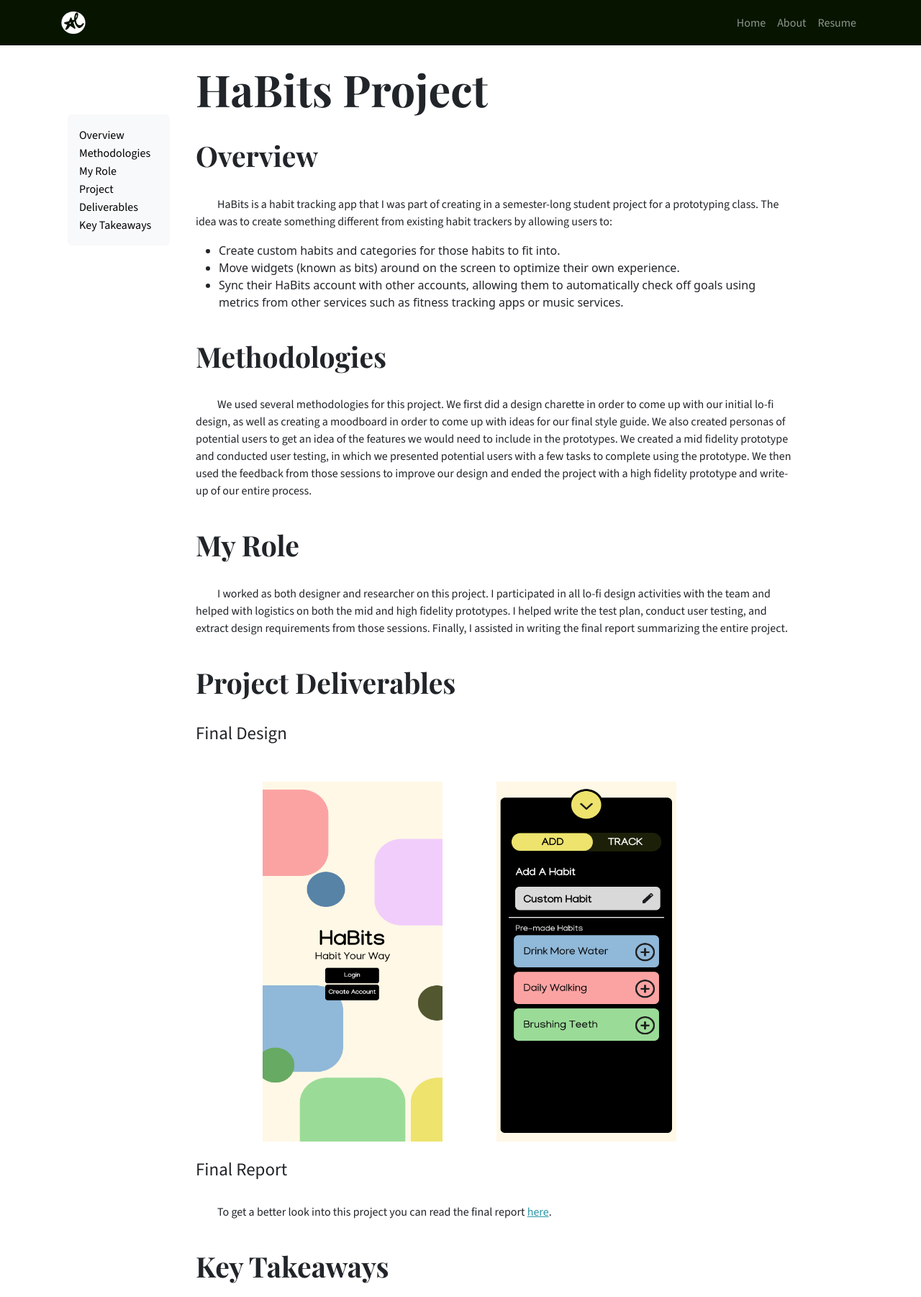
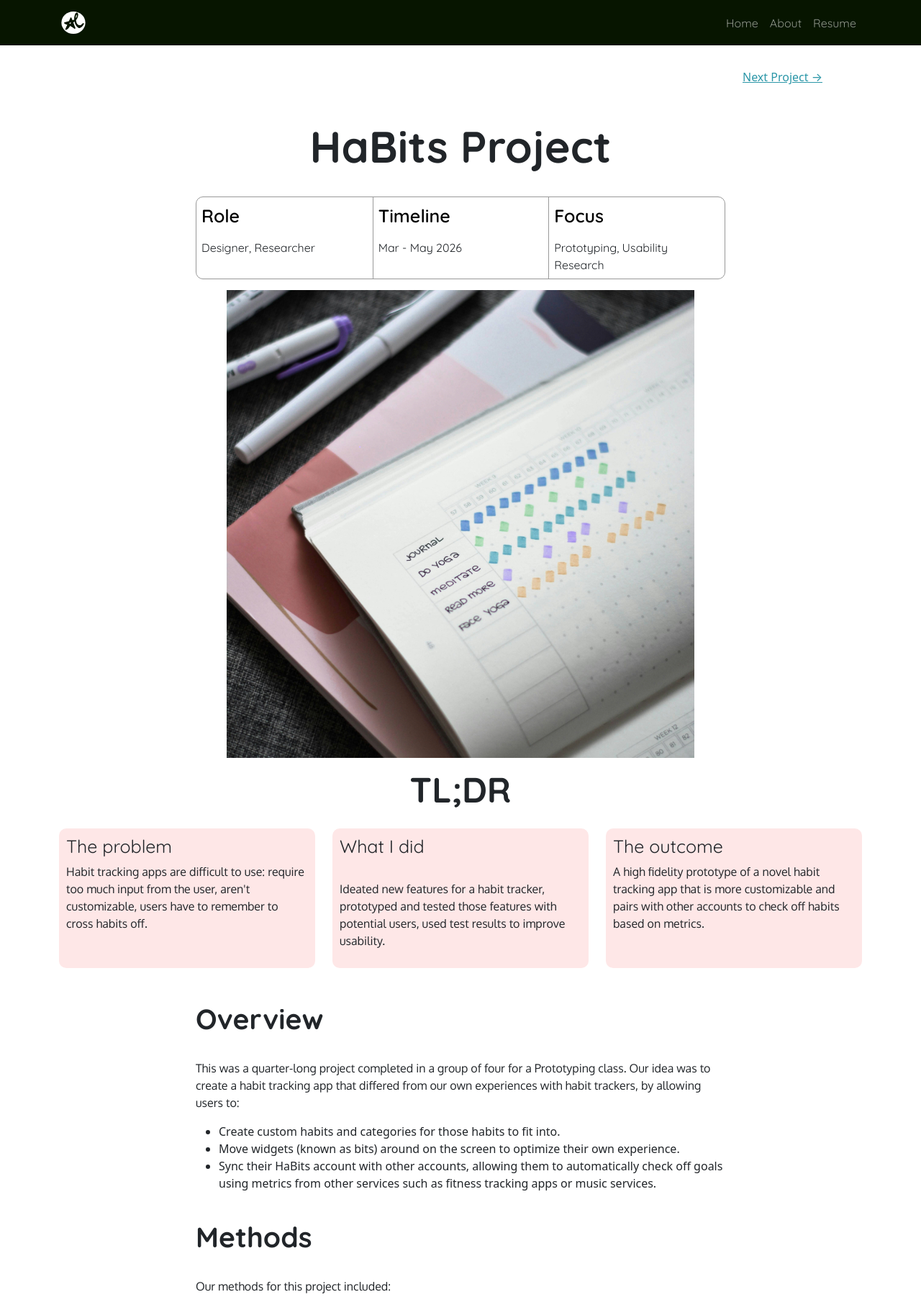
Before and after one commit to orangeheadache/portfolio, a plain HTML site: page habits.html in a window 1280 px wide. Shown: the top 1802 px of the page at 72% size. Drawn offline with nearby package versions, Linux system fonts and the light colour scheme; a web font is replaced by a local one.

Commit message:
Add files via upload

```diff
--- a/about.html
+++ b/about.html
@@ -7,9 +7,9 @@
   <link href="https://cdn.jsdelivr.net/npm/bootstrap@5.3.3/dist/css/bootstrap.min.css" rel="stylesheet">
   <link href="css/style.css" rel="stylesheet">
 
-  <link rel="preconnect" href="https://fonts.googleapis.com">
+<link rel="preconnect" href="https://fonts.googleapis.com">
 <link rel="preconnect" href="https://fonts.gstatic.com" crossorigin>
-<link href="https://fonts.googleapis.com/css2?family=Playfair+Display:ital,wght@0,400..900;1,400..900&family=Source+Sans+3:ital,wght@0,200..900;1,200..900&display=swap" rel="stylesheet">
+<link href="https://fonts.googleapis.com/css2?family=Oxygen:wght@300;400;700&family=Quicksand:wght@300..700&display=swap" rel="stylesheet">
 </head>
 <body>
   <!-- Sticky navigation bar -->
--- a/css/style.css
+++ b/css/style.css
@@ -12,50 +12,49 @@ a img:hover { opacity: 0.85; }
 }
 
 h1{
-  font-family: "Playfair Display", serif;
+  font-family: "Quicksand", sans-serif;
   font-size: 3.815rem;
   font-weight: 700;
 }
 
 h2{
-  font-family: "Playfair Display", serif;
+  font-family: "Quicksand", sans-serif;
   font-size: 3.052rem;
   font-weight: 700;
 }
 
 h3{
-  font-family: "Playfair Display", serif;
+  font-family: "Quicksand", sans-serif;
   font-size: 2.441rem;
   font-weight: 700;
   scroll-margin-top: 100px;
 }
 
 h4{
-  font-family: "Source Sans 3", sans-serif;
+ font-family: "Quicksand", sans-serif;
   font-size: 1.953rem;
   font-weight: 400;
 }
 
 h5{
-  font-family: "Source Sans 3", sans-serif;
+  font-family: "Quicksand", sans-serif;
   font-size: 1.563rem;
   font-weight: 400;
 }
 
 h6{
-  font-family: "Source Sans 3", sans-serif;
+  font-family: "Oxygen", sans-serif;
   font-size: 1.25rem;
   font-weight: 400;
 }
 
 p{
-  font-family: "Source Sans 3", sans-serif;
+  font-family: "Oxygen", sans-serif;
   font-size: 1rem;
-  text-indent: 30px;
 }
 
 .sidebar{
-  font-family: "Source Sans 3", sans-serif;
+  font-family: "Oxygen", sans-serif;
   font-size: 1rem;
   text-decoration: none;
   color: black;
@@ -66,7 +65,7 @@ p{
 }
 
 .nav-item{
-  font-family: "Source Sans 3", sans-serif !important;
+   font-family: "Quicksand", sans-serif !important;
 }
 
 .navbar{
@@ -81,19 +80,64 @@ a:hover{
   color:#3BBCD1;
 }
 
-
-
-.playfair-display-specs {
-  font-family: "Playfair Display", serif;
+.quicksand-specs {
+  font-family: "Quicksand", sans-serif;
   font-optical-sizing: auto;
   font-weight: 400;
   font-style: normal;
 }
 
+.oxygen-light {
+  font-family: "Oxygen", sans-serif;
+  font-weight: 300;
+  font-style: normal;
+}
 
-.source-sans-3-specs {
-  font-family: "Source Sans 3", sans-serif;
-  font-optical-sizing: auto;
+.oxygen-regular {
+  font-family: "Oxygen", sans-serif;
   font-weight: 400;
   font-style: normal;
 }
+
+.oxygen-bold {
+  font-family: "Oxygen", sans-serif;
+  font-weight: 700;
+  font-style: normal;
+}
+
+/* CSS for overview table */
+
+.ds-overview-table {
+  width: 100%;
+  border-collapse: separate;
+  border-spacing: 0;
+  border: 1px solid #999999;
+  border-radius: 10px;
+  font-variant-numeric: tabular-nums;
+}
+.ds-overview-table th,
+.ds-overview-table td { padding: 7px ; width: 25%; vertical-align: top; }
+.ds-overview-table thead th {
+  background: transparent;
+  color: black;
+  font-family: "Quicksand", sans-serif;
+  font-size: 1.563rem;
+  font-weight: 600;
+}
+.ds-overview-table tbody td {
+  background: transparent;
+  font-family: "Quicksand", sans-serif;
+}
+.ds-overview-table th + th, .ds-overview-table td + td { border-left: 1px solid #999999; }
+.table-scroll { overflow-x: auto; }
+
+/* CSS for tldr boxes */
+
+.ds-tldr {
+  display: flex;
+  flex-direction:
+  column; height: 100%;
+  background: lightgrey;
+  border-radius: 10px;
+  padding:10px;
+}
--- a/habits.html
+++ b/habits.html
@@ -7,9 +7,10 @@
   <link href="https://cdn.jsdelivr.net/npm/bootstrap@5.3.3/dist/css/bootstrap.min.css" rel="stylesheet">
   <link href="css/style.css" rel="stylesheet">
 
-  <link rel="preconnect" href="https://fonts.googleapis.com">
+
+   <link rel="preconnect" href="https://fonts.googleapis.com">
 <link rel="preconnect" href="https://fonts.gstatic.com" crossorigin>
-<link href="https://fonts.googleapis.com/css2?family=Playfair+Display:ital,wght@0,400..900;1,400..900&family=Source+Sans+3:ital,wght@0,200..900;1,200..900&display=swap" rel="stylesheet">
+<link href="https://fonts.googleapis.com/css2?family=Oxygen:wght@300;400;700&family=Quicksand:wght@300..700&display=swap" rel="stylesheet">
 </head>
 <body>
   <!-- Sticky navigation bar -->
@@ -26,64 +27,149 @@
         <ul class="navbar-nav ms-auto">
           <li class="nav-item"><a class="nav-link" href="index.html">Home</a></li>
           <li class="nav-item"><a class="nav-link" href="about.html">About</a></li>
-          <li class="nav-item"><a class="nav-link" target="_blank" href="Rajala Web Design Resume Oct 2026.pdf">Resume</a></li>
+          <li class="nav-item"><a class="nav-link" href="Rajala Web Design Resume Oct 2026.pdf">Resume</a></li>
         </ul>
       </div>
     </div>
   </nav>
 
+
   <main class="container py-4">
+
+
+      <!--row for next project link-->
+      <div class="row mt-2 mb-5">
+      <div class="col-10"></div>
+      <div class="col-2">
+        <a href="openbooks.html">Next Project &rarr;</a>
+      </div>
+      </div>
+
+
+      <!--row for title-->
     <div class="row">
-      <!-- 3 cols at medium+, hidden below medium -->
-      <aside class="col-md-2 d-none d-md-block p-4 mt-5 ">
-        <div class="bg-light p-3 rounded position-sticky sidebar-sticky">
-          <a href="#overview" class="sidebar">Overview</a><br>
-          <a href="#methods" class="sidebar">Methodologies</a><br>
-          <a href="#role" class="sidebar">My Role</a><br>
-          <a href="#deliverables" class="sidebar">Project Deliverables</a><br>
-          <a href="#takeaway" class="sidebar">Key Takeaways</a><br>
+      <div class="col-1"></div>
+      <div class="col-12 col-md-10">
+        <center><h1>HaBits Project</h1></center>
+        <br>
+      </div>
+    </div> <!--closes row-->
+
+
+      <!--row for overview table and title image-->
+        <div class="row">
+          <div class="col-md-2"></div>
+          <div class="col-md-8">
+        <div class="table-scroll">
+          <table class="ds-overview-table" aria-label="Project overview">
+            <thead><tr><th scope="col">Role</th><th scope="col">Timeline</th><th scope="col">Focus</th></tr></thead>
+            <tbody><tr><td>Designer, Researcher</td><td>Mar - May 2026</td><td>Prototyping, Usability Research</td></tr></tbody>
+          </table>
         </div>
-      </aside>
+         <center><img src="images/habitsheader.jpg" style="padding:15px;"></center>
+        </div>
+      <div class="col-md-2"></div>
+      </div> <!--closes row-->
 
-      <!-- 9 cols at medium+, 12 cols below medium -->
-      <div class="col-12 col-md-9">
-        <h1>HaBits Project</h1>
+
+
+      <!--row for TLDR Header-->
+      <div class="row d-none d-md-flex">
+        <div class="col-12">
+        <center><h2>TL;DR</h2></center>
+      </div>
+      </div><!--closes row-->
+
+
+      <!--row for tl;dr chart-->
+      <div class="row d-none d-md-flex mt-3">
+        <div class="col-4">
+          <section class="ds-tldr" style="background-color: #FEE7E7;">
+            <h5>The problem</h5>
+          <p>Habit tracking apps are difficult to use: require too much input from the user, aren't customizable, users have to remember to cross habits off. </p>
+        </section>
+        </div>
+        <div class="col-4">
+          <section class="ds-tldr" style="background-color: #FEE7E7;">
+            <h5>What I did</h5> <br>
+            <p> Ideated new features for a habit tracker, prototyped and tested those features with potential users, used test results to improve usability.</p>
+          </section>
+        </div>
+        <div class="col-4">
+          <section class="ds-tldr" style="background-color: #FEE7E7;">
+            <h5>The outcome</h5>
+            <p>A high fidelity prototype of a novel habit tracking app that is more customizable and pairs with other accounts to check off habits based on metrics. </p>
+            </section>
+        </div>
+      </div> <!--closes row-->
+
+
+      <!--row for majority of content -->
+      <div class="row mt-5">
+        <div class="col-md-2"></div>
+        <div class="col-md-8">
+        <h3 id="overview">Overview</h3><br>
+        <p>This was a quarter-long project completed in a group of four for a Prototyping class. Our idea was to create a habit tracking app that differed from our own experiences with habit trackers, by allowing users to:</p>
+	<ul>
+		<li>Create custom habits and categories for those habits to fit into. </li>
+		<li>Move widgets (known as bits) around on the screen to optimize their own experience. </li>
+		<li>Sync their HaBits account with other accounts, allowing them to automatically check off goals using metrics from other services such as fitness tracking apps or music services. </li>
+	</ul>
         <br>
-        <h3 id="overview">Overview</h3><br>
-        <p>HaBits is a habit tracking app that I was part of creating in a semester-long student project for a prototyping class. The idea was to create something different from existing habit trackers by allowing users to:</p>
+        <h3 id="methods">Methods</h3><br>
+        <p> Our methods for this project included: </p>
         <ul>
-          <li>Create custom habits and categories for those habits to fit into.</li>
-          <li>Move widgets (known as bits) around on the screen to optimize their own experience.</li>
-          <li>Sync their HaBits account with other accounts, allowing them to automatically check off goals using metrics from other services such as fitness tracking apps or music services. </li>
+          <li>Lo-fi design charette</li>
+          <li>Creating a moodboard</li>
+		      <li> Mid-fidelity prototyping</li>
+          <li>User testing specific tasks</li>
+		      <li> Creating a high fidelity prototype based on results</li>
         </ul>
         <br>
-        <h3 id="methods">Methodologies</h3><br>
-        <p>	We used several methodologies for this project. We first did a design charette in order to come up with our initial lo-fi design, as well as creating a moodboard in order to come up with ideas for our final style guide. We also created personas of potential users to get an idea of the features we would need to include in the prototypes. We created a mid fidelity prototype and conducted user testing, in which we presented potential users with a few tasks to complete using the prototype. We then used the feedback from those sessions to improve our design and ended the project with a high fidelity prototype and write-up of our entire process. </p>
-        <br>
         <h3 id="role">My Role</h3><br>
-        <p>	I worked as both designer and researcher on this project. I participated in all lo-fi design activities with the team and helped with logistics on both the mid and high fidelity prototypes. I helped write the test plan, conduct user testing, and extract design requirements from those sessions. Finally, I assisted in writing the final report summarizing the entire project.</p>
+        <p> As part of a 4 person team, I was specifically responsible for:</p>
+        <ul>
+          <li>Participating in team design activities</li>
+          <li>Prototype logistics</li>
+          <li>Writing the test plan</li>
+          <li>Conducting user tests</li>
+          <li>Extracting design requirements from user testing results</li>
+	        <li>Contributing to the final report </li>
+        </ul>
         <br>
         <h3 id="deliverables">Project Deliverables</h3> <br>
-        <h5>Final Design</h5> <br>
+        <p>After ideating potential new features for a habit tracker during a low fidelity design charette, we modeled those features in a mid fidelity prototype, which we then tested with potential users. We then created a high fidelity prototype of the HaBits app, heavily modeled on the feedback that we got from our test sessions.</p> <br>
+        <h5>Final Design Examples</h5>
         <center>
-        <img src="images/hifi1.png" style="width: 250px; height:500px;margin-right: 70px; margin-top:20px;" class="img-fluid">
-        <img src="images/hifi2.png"style="width: 250px; height:500px;margin-right: 70px; margin-top:20px;" class="img-fluid">
+          <img src="images/hifi1.png" style="width:250px; height:544px; padding: 10px;" class="img-fluid">
+          <img src="images/hifi2.png" style="width:250px; height:544px; padding: 10px;" class="img-fluid">
         </center>
         <br>
-        <h5> Final Report</h5><br>
-        <p> To get a better look into this project you can read the final report <a href="HCI 430 - Group 7 Hi-Fi Proposal-1.pdf">here</a>.</p> <br>
-        <h3 id="takeaway">Key Takeaways</h3><br>
-        <p>	In this project, I got a good look at the entire prototyping process and how one works their way from a simple idea to a high fidelity prototype using design practices and user testing. I was also able to practice writing test plans and executing those plans to improve initial designs. If I had more time with this project, I would conduct more user experience testing using the high fidelity prototype and work out how the features needed to be adjusted to be the most successful. </p>
+        <h5>Final Report</h5><br>
+        <p>For more insight into this project, you can take a look at the final report, including a link to the finalized Figma file, <a target="_blank" href="HCI 430 - Group 7 Hi-Fi Proposal-1.pdf">here</a>.</p> <br>
+        <h3 id="takeaway">Lessons Learned</h3><br>
+        <p> During the course of this project, I got a good look at the entire prototyping process and how one works their way from a simple idea to a high fidelity prototype using design practices and user testing. I was also able to practice writing test plans and executing those plans to improve initial designs. If I had more time with this project, I would conduct more user experience testing using the high fidelity prototype and work out how the features needed to be adjusted to be the most successful. .</p>
       </div>
+        <div class="col-md-2"></div>
+      </div><!--closes row-->
 
-      <div class="col-12 col-md-1"></div>
-    </div> <!-- closes row-->
+
+    <!--row for next project link-->
+  <div class="row mt-5">
+      <div class="col-10"></div>
+      <div class="col-2">
+        <a href="openbooks.html">Next Project &rarr;</a>
+      </div>
+      </div> <!--closes row-->
+
   </main>
+
 
   <footer class="bg-light text-center py-3 mt-4">
     <small>&copy; 2026 Al Rajala</small>
   </footer>
 
+
   <script src="https://cdn.jsdelivr.net/npm/bootstrap@5.3.3/dist/js/bootstrap.bundle.min.js"></script>
 </body>
 </html>
```
Also changed, not shown: index.html (+15 -18 lines), openbooks.html (+94 -23 lines), images/habitsheader.jpg (added), images/habitstile.png, images/openbooksheader.png (added), images/openbookstile.png.
